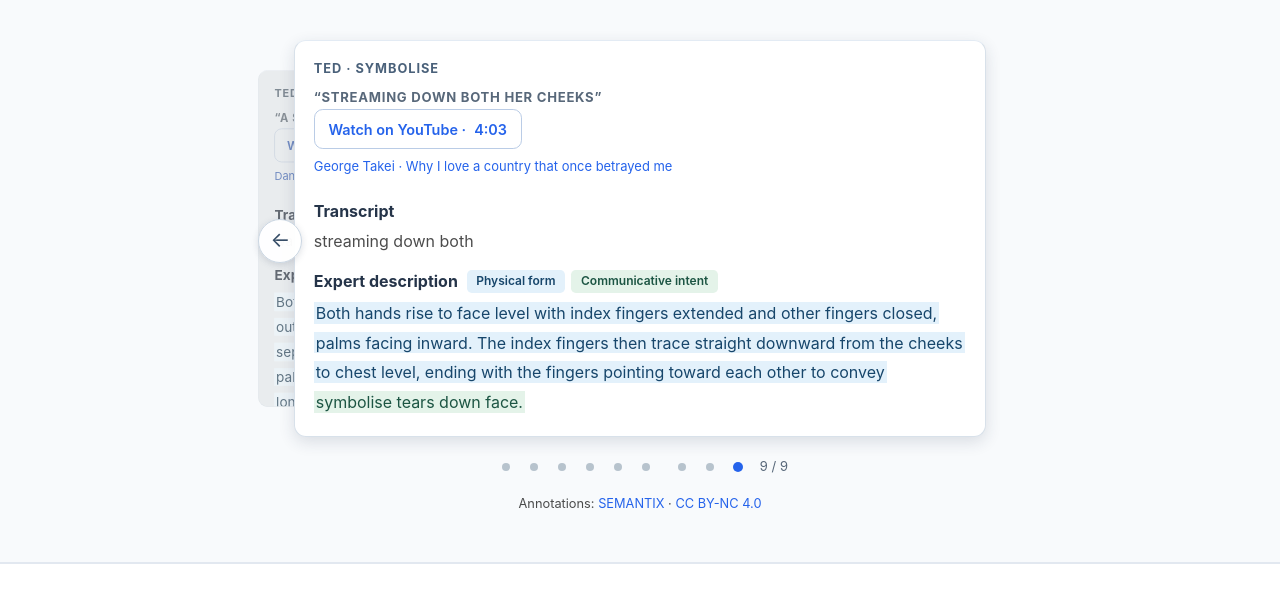
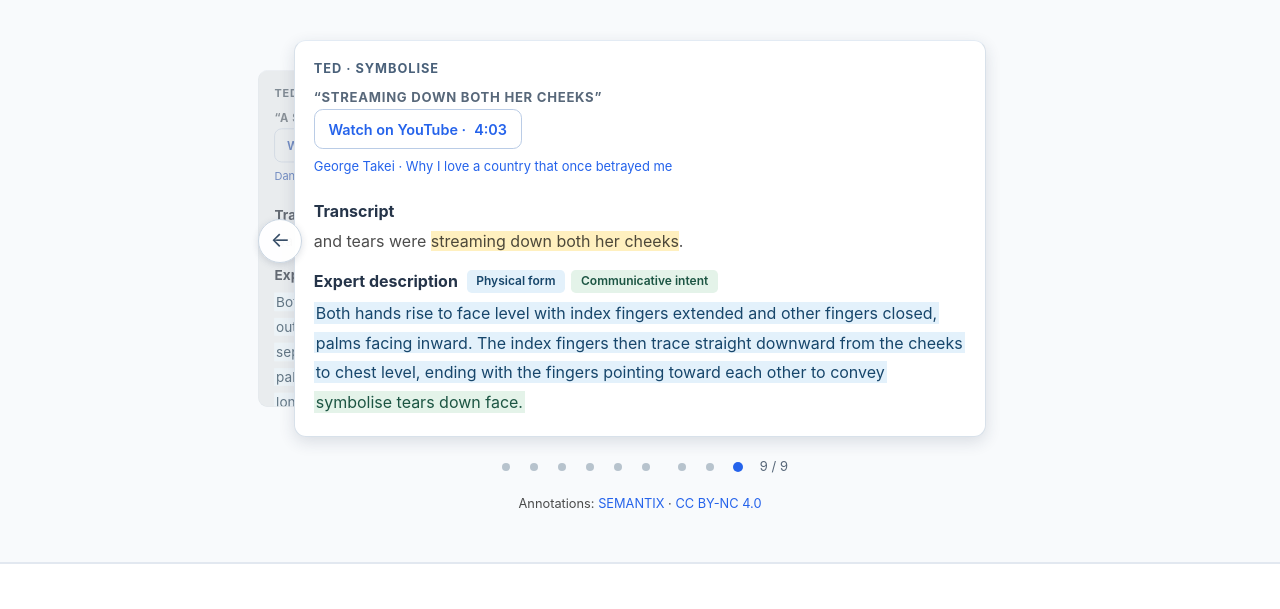
Before and after one commit to semantic-motion-anchors/semantic-motion-anchors.github.io, a plain HTML site: page dataset.html in a window 1280 px wide. Both pictures are taken after a click on the button 738 px from the left and 2520 px from the top of the page. Shown: the part 1680-2289 px from the top of the page. Drawn offline with Linux system fonts and the light colour scheme.

Commit message:
Complete TED transcript and highlight gesture words

```diff
--- a/dataset.html
+++ b/dataset.html
@@ -101,7 +101,7 @@
 </div>
 <figcaption><a href="https://www.ted.com/talks/george_takei_why_i_love_a_country_that_once_betrayed_me" rel="noopener" target="_blank">George Takei · Why I love a country that once betrayed me</a></figcaption>
 </figure><div>
-<h4>Transcript</h4><p>streaming down both</p>
+<h4>Transcript</h4><p>and tears were <mark>streaming down both her cheeks</mark>.</p>
 <div class="description-heading"><h4>Expert description</h4><span class="key form-key">Physical form</span><span class="key intent-key">Communicative intent</span></div>
 <p class="gold"><span class="form-part">Both hands rise to face level with index fingers extended and other fingers closed, palms facing inward. The index fingers then trace straight downward from the cheeks to chest level, ending with the fingers pointing toward each other to convey </span><span class="intent-part">symbolise tears down face.</span></p>
 </div></div>
```
